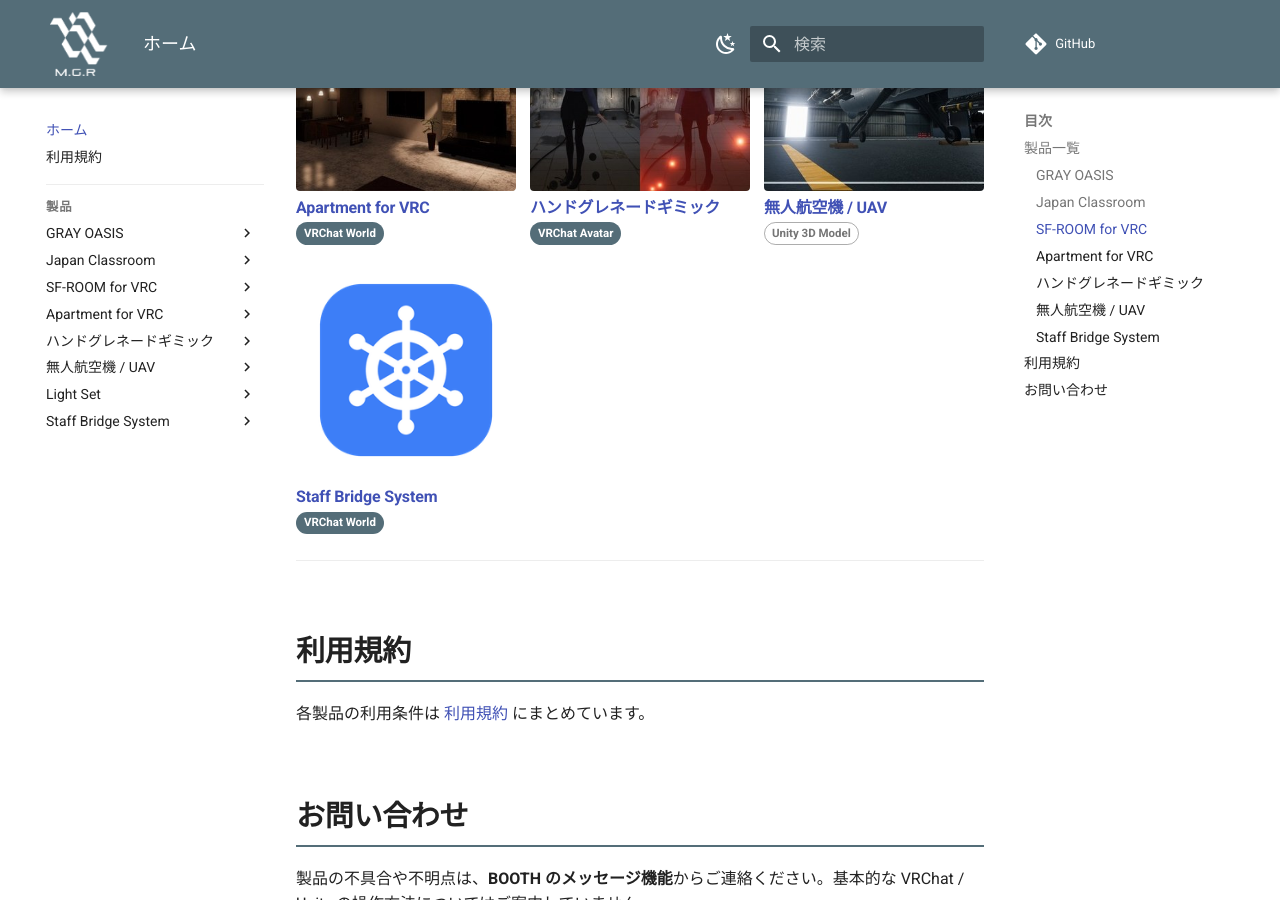
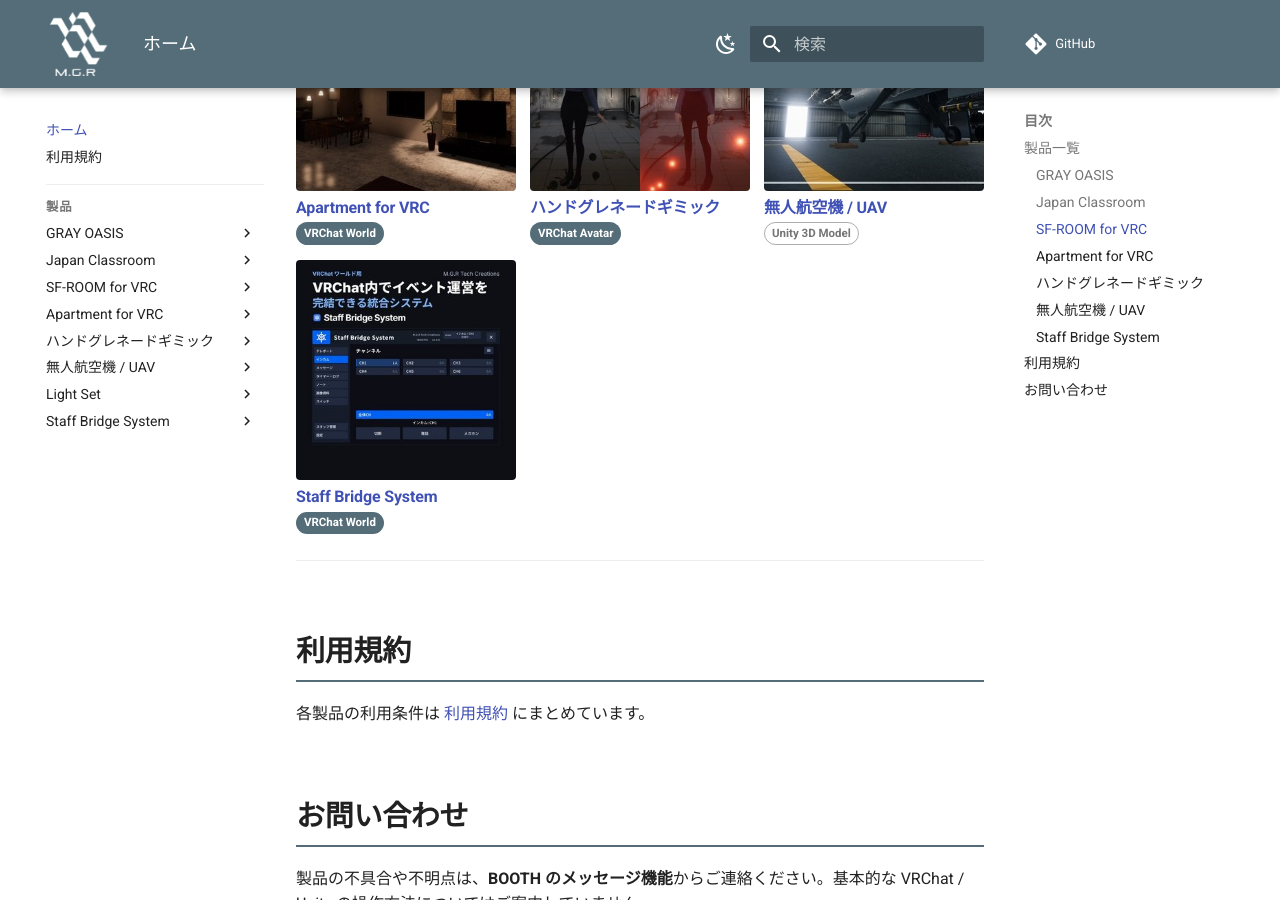
Before and after one commit to MAGURO-git/ProductArchive, an MkDocs documentation site: the page built from docs/index.md, in a window 1280 px wide and 900 px high, scrolled down 703 px. Built offline with MkDocs 1.6.1 and Material for MkDocs 9.7.7, drawn with Linux system fonts in a browser that asks for light colours; comment, search, counter and statistics services are not loaded.

Commit message:
ホーム: Staff Bridge System のサムネイルを BOOTH サムネイルに変更
他製品と同様に BOOTH 商品画像の thumbnail.jpg を表示するように統一。

```diff
--- a/docs/index.md
+++ b/docs/index.md
@@ -55,7 +55,7 @@ BOOTHショップ **[M.G.R Tech Creations](https://maguro-vrc.booth.pm/)** で
 </div>
 
 <div class="product-card" markdown>
-[![Staff Bridge System](staff-bridge-system/images/icon.png){ .product-icon }](staff-bridge-system/index.md)
+[![Staff Bridge System](staff-bridge-system/images/thumbnail.jpg){ .product-icon }](staff-bridge-system/index.md)
 
 ### [Staff Bridge System](staff-bridge-system/index.md)
 
```
Also changed, not shown: docs/staff-bridge-system/images/thumbnail.jpg (added).
